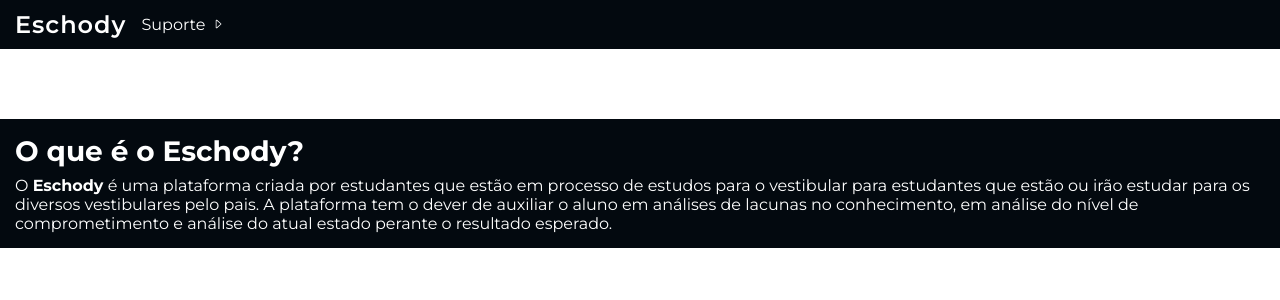
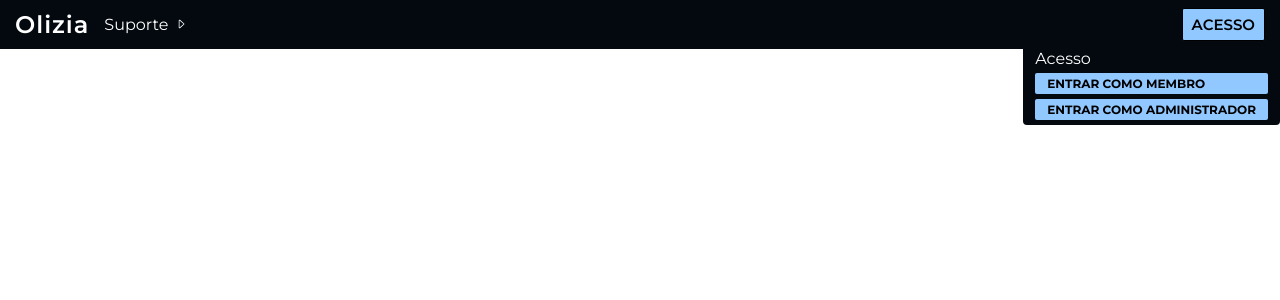
Before and after one commit to OtavioVB/OVB.Demos.Platform.ReactApp, a React (Create React App) app: page / in a window 1280 px wide. Shown: the top 300 px of the page. Built offline with nearby package versions, Linux system fonts and the light colour scheme.

Commit message:
feat: `account login and creation`

```diff
--- a/src/components/header/header.css
+++ b/src/components/header/header.css
@@ -21,8 +21,13 @@
 }
 
 .navigation-area, .navigation-area-content, .navigation-area-content-group{
+    width: 100%;
     display: flex;
     align-items: center;
+}
+
+.navigation-area-content{
+    justify-content: space-between;
 }
 
 .navigation-item{
@@ -38,8 +43,8 @@
 
 #close{
     position: absolute;
-    right: 15px;
-    top: 15px;
+    right: 8px;
+    top: 8px;
     color: white;
     width: 25px;
     height: 25px;
@@ -47,7 +52,7 @@
 }
 
 #close:hover{
-    color: gray;
+    color: rgb(232, 223, 255);
 }
 
 #support-click{
@@ -70,13 +75,35 @@
     flex-wrap: wrap;
     align-items: center;
     justify-content: space-around;
-    background-color: #03090f;
+    background-color: #3e5a6b;
     right: 0;
     width: 100vw;
     animation: ease-in-out;
     animation-name: slide;
     animation-duration: 0.2s;
     margin-top: 15px;
+}
+
+.navigation-area-content-account-subgroup{
+    position: absolute;
+    flex-direction: column;
+    align-items: center;
+    justify-content: center;
+    background-color:#03090f;
+    margin-top: 8px;
+    right: 0;
+    border-radius: 0 0 4px 4px;
+    padding: 0 12px;
+}
+
+.navigation-area-content-account-subgroup-item{
+    font-size: 12px;
+    background-color: #91c8ff;
+    color: black;
+    border-radius: 2px;
+    padding: 3px 12px;
+    font-weight: 700;
+    margin: 5px 0;
 }
 
 .navigation-area-content-subgroup{
@@ -91,7 +118,31 @@
     list-style: none;
 }
 
+.account-area-content{
+    color: white;
+}
+
+.account-area-content-text{
+    background-color: #91c8ff;
+    padding: 6px 9px;
+    font-size: 15px;
+    border-radius: 2px;
+    color: black;
+    font-weight: 600;
+    border-radius: 0.3px #91c8ff;
+    border: solid;
+    border-width: 0.5px;
+}
+
+.account-area-content-text:hover{
+    color: #91c8ff;
+    background-color: black;
+}
+
 @media screen and (min-width: 1366px) {
+    .navigation-area-content-account-subgroup{
+        right: 12vw;
+    }
     header{
         padding: 0 12vw;
     }
--- a/src/components/header/header.js
+++ b/src/components/header/header.js
@@ -28,7 +28,7 @@
     return (
         <header>
             <div class="description-platform">
-                <p class="NamePlatform">Eschody</p>
+                <p class="NamePlatform">Olizia</p>
             </div>
             <div class="navigation-area">
                 <nav class="navigation-area-content">
@@ -36,7 +36,7 @@
                         <li class="navigation-item">
                             <p id="support-click" class="navigation-link" href="https://google.com.br">Suporte <svg id="support-icon" xmlns="http://www.w3.org/2000/svg" width="16" height="16" fill="currentColor" class="bi bi-caret-right" viewBox="0 0 16 16"><path d="M6 12.796V3.204L11.481 8 6 12.796zm.659.753 5.48-4.796a1 1 0 0 0 0-1.506L6.66 2.451C6.011 1.885 5 2.345 5 3.204v9.592a1 1 0 0 0 1.659.753z"/></svg></p>
                             <div class="navigation-area-content-subgroups-content" id="navigation-area-content-subgroup-identifier">
-                            <svg xmlns="http://www.w3.org/2000/svg" width="16" height="16" fill="currentColor" id="close" class="bi bi-x" viewBox="0 0 16 16"><path d="M4.646 4.646a.5.5 0 0 1 .708 0L8 7.293l2.646-2.647a.5.5 0 0 1 .708.708L8.707 8l2.647 2.646a.5.5 0 0 1-.708.708L8 8.707l-2.646 2.647a.5.5 0 0 1-.708-.708L7.293 8 4.646 5.354a.5.5 0 0 1 0-.708z"/></svg>
+                                <svg xmlns="http://www.w3.org/2000/svg" width="16" height="16" fill="currentColor" id="close" class="bi bi-x" viewBox="0 0 16 16"><path d="M4.646 4.646a.5.5 0 0 1 .708 0L8 7.293l2.646-2.647a.5.5 0 0 1 .708.708L8.707 8l2.647 2.646a.5.5 0 0 1-.708.708L8 8.707l-2.646 2.647a.5.5 0 0 1-.708-.708L7.293 8 4.646 5.354a.5.5 0 0 1 0-.708z"/></svg>
                                 <ul class="navigation-area-content-subgroup">
                                     <li class="navigation-item-subgroup">Ajuda</li>
                                     <li class="navigation-item-subgroup">Contato</li>
@@ -45,6 +45,14 @@
                             </div>
                         </li>
                     </ul>
+                    <div class="account-area-content">
+                        <p class="account-area-content-text">ACESSO</p>
+                        <div class="navigation-area-content-account-subgroup">
+                            <p>Acesso</p>
+                            <p class="navigation-area-content-account-subgroup-item">ENTRAR COMO MEMBRO</p>
+                            <p class="navigation-area-content-account-subgroup-item">ENTRAR COMO ADMINISTRADOR</p>
+                        </div>
+                    </div>
                 </nav>
             </div>
         </header>
--- a/src/components/main/home/landingpage.css
+++ b/src/components/main/home/landingpage.css
@@ -1,30 +1,3 @@
 .landingpage{
     padding: 45px 0;
 }
-
-.main-section{
-    background-color: #03090f;
-}
-
-.main-section-content {
-    margin: 25px 15px;
-    padding: 15px 0;
-    display: flex;
-    flex-direction: column;
-}
-
-.main-section-content h1{
-    font-size: 28px;
-    color: white;
-    margin-bottom: 8px;
-}
-
-.main-section-context-display-text{
-    color: white;
-}
-
-@media screen and (min-width: 1366px) {
-    .main-section-content{
-        margin: 25px 12vw;
-    }
-}
--- a/src/components/main/home/landingpage.js
+++ b/src/components/main/home/landingpage.js
@@ -3,14 +3,7 @@
 function LandingPage(){
     return (
         <main class="landingpage">
-            <section class="main-section">
-                <div class="main-section-content">
-                    <h1>O que é o Eschody?</h1>
-                    <div class="main-section-content-display" id="messages">
-                        <p class="main-section-context-display-text">O <b>Eschody</b> é uma plataforma criada por estudantes que estão em processo de estudos para o vestibular para estudantes que estão ou irão estudar para os diversos vestibulares pelo pais. A plataforma tem o dever de auxiliar o aluno em análises de lacunas no conhecimento, em análise do nível de comprometimento e análise do atual estado perante o resultado esperado.</p>
-                    </div>
-                </div>
-            </section>
+
         </main>
     );
 }
```
